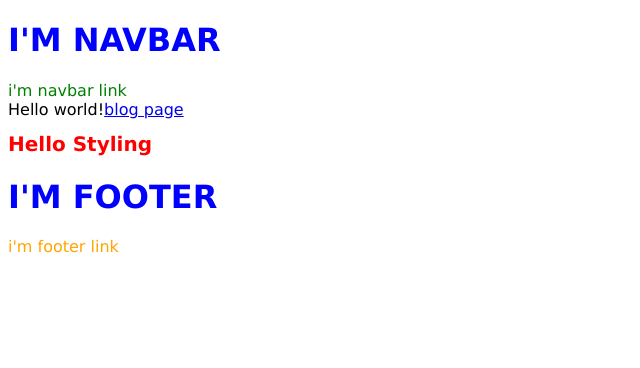
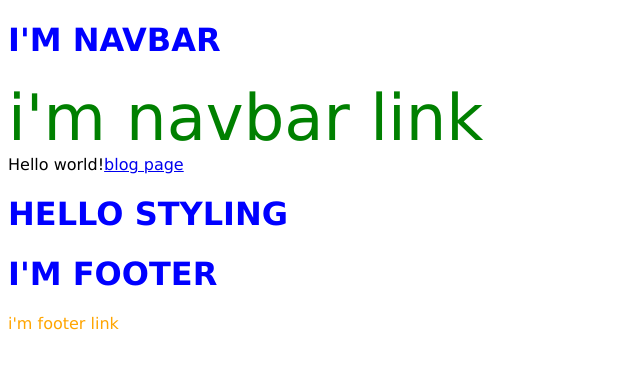
Before and after one commit to js-tut/gatsby-backroads-project, a Gatsby app: page / in a window 1280 px wide. Shown: the top 368 px of the page, without its empty margins (0-640 px from the left). Built offline with nearby package versions, Linux system fonts and the light colour scheme.

Commit message:
10-file-css

```diff
--- a/src/components/Navbar.js
+++ b/src/components/Navbar.js
@@ -1,4 +1,5 @@
 import React from "react"
+import "./navbar.css"
 const Navbar = () => {
   return (
     <div>
--- /dev/null
+++ b/src/components/navbar.css
@@ -0,0 +1,6 @@
+.navbar-links {
+  font-size: 4rem;
+}
+h1 {
+  text-transform: lowercase;
+}
--- a/src/pages/index.js
+++ b/src/pages/index.js
@@ -4,8 +4,6 @@ import Layout from "../components/Layout"
 export default () => (
   <Layout>
     Hello world!<Link to="/blog/">blog page</Link>
-    <h1 style={{ fontSize: "20px", textTransform: "capitalize", color: "red" }}>
-      hello styling
-    </h1>
+    <h1>hello styling</h1>
   </Layout>
 )
```
